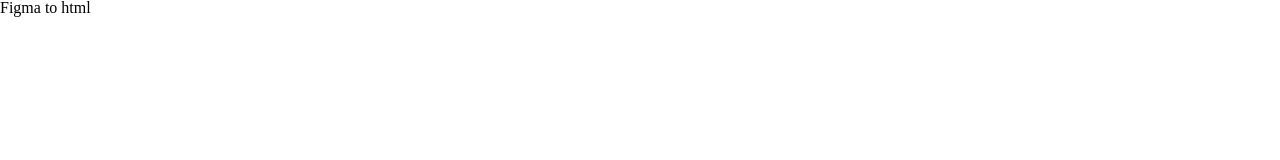
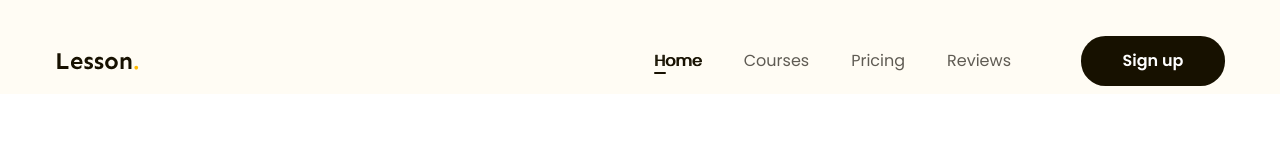
Before and after one commit to npnam2k3/figma-to-html, a plain HTML site: page Project1/index.html in a window 1280 px wide. Drawn offline with Linux system fonts and the light colour scheme.

Commit message:
code header

```diff
--- a/Project1/assets/css/style.css
+++ b/Project1/assets/css/style.css
@@ -6,4 +6,76 @@ html {
 }
 body {
   font-size: 1.6rem;
+  font-family: "Poppins", sans-serif;
 }
+/* =================Common=============== */
+a {
+  text-decoration: none;
+}
+.main-content {
+  width: 1170px;
+  margin-left: auto;
+  margin-right: auto;
+  max-width: calc(100% - 48px);
+}
+.btn {
+  color: #fff;
+  text-align: center;
+  font-weight: 600;
+  font-size: 1.6rem;
+  background: #171100;
+  border-radius: 24.5px;
+  display: inline-block;
+  padding: 0 16px;
+  line-height: 50px;
+  min-width: 118px;
+}
+
+/* ===============header================== */
+.header {
+  background: #fffcf4;
+}
+.header.fixed {
+  position: sticky;
+  top: -28px;
+}
+.header .body {
+  display: flex;
+  align-items: center;
+  padding: 36px 0 8px;
+}
+.nav ul {
+  display: flex;
+}
+.nav {
+  margin-left: auto;
+}
+.nav a {
+  color: #5f5b53;
+  font-size: 1.6rem;
+  padding: 8px 21px;
+  position: relative;
+}
+.nav li.active a,
+.nav a:hover {
+  color: #171100;
+  font-size: 1.6rem;
+  text-shadow: 1px 0 0 currentColor;
+}
+.nav li.active a::after {
+  position: absolute;
+  left: 21px;
+  bottom: 6px;
+  display: block;
+  content: "";
+  width: 12px;
+  height: 2px;
+  border-radius: 1px;
+  background: #171100;
+}
+.header .btn-sign-up {
+  min-width: 144px;
+}
+.header .action {
+  margin-left: 49px;
+}
--- a/Project1/index.html
+++ b/Project1/index.html
@@ -5,9 +5,35 @@
     <meta name="viewport" content="width=device-width, initial-scale=1.0" />
     <link rel="stylesheet" href="./assets/css/reset.css" />
     <link rel="stylesheet" href="./assets/css/style.css" />
+    <link rel="preconnect" href="https://fonts.googleapis.com" />
+    <link rel="preconnect" href="https://fonts.gstatic.com" crossorigin />
+    <link
+      href="https://fonts.googleapis.com/css2?family=Poppins:ital,wght@0,200;0,300;0,400;0,500;0,600;0,700;0,800;0,900;1,100;1,200;1,300;1,400;1,500;1,600;1,700;1,800;1,900&family=Sen:wght@400..800&display=swap"
+      rel="stylesheet"
+    />
     <title>Figma to HTML</title>
   </head>
-  <body>
-    <h1>Figma to html</h1>
+  <body style="height: 1000px">
+    <header class="header fixed">
+      <div class="main-content">
+        <div class="body">
+          <!-- logo -->
+          <img src="./assets/images/logo.svg" alt="Lesson" class="logo" />
+          <!-- navigation -->
+          <nav class="nav">
+            <ul>
+              <li class="active"><a href="#!">Home</a></li>
+              <li><a href="#!">Courses</a></li>
+              <li><a href="#!">Pricing</a></li>
+              <li><a href="#!">Reviews</a></li>
+            </ul>
+          </nav>
+          <!-- btn -->
+          <div class="action">
+            <a href="#!" class="btn btn-sign-up">Sign up</a>
+          </div>
+        </div>
+      </div>
+    </header>
   </body>
 </html>
```
Also changed, not shown: Project1/assets/images/logo.svg (added), index.html (deleted).
